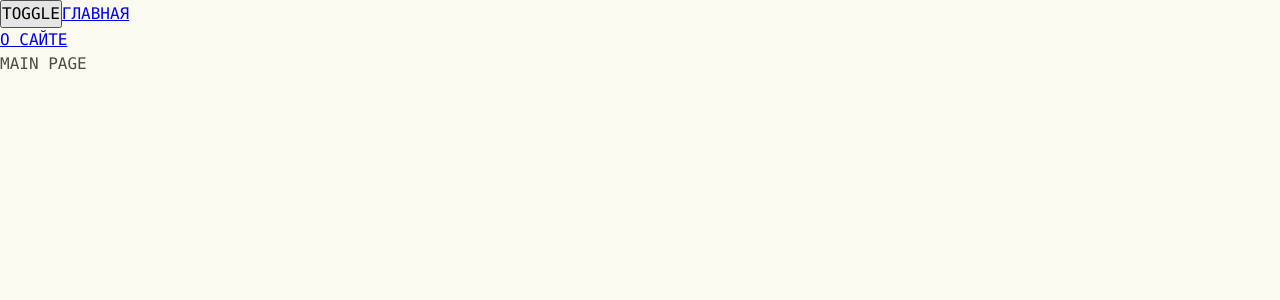
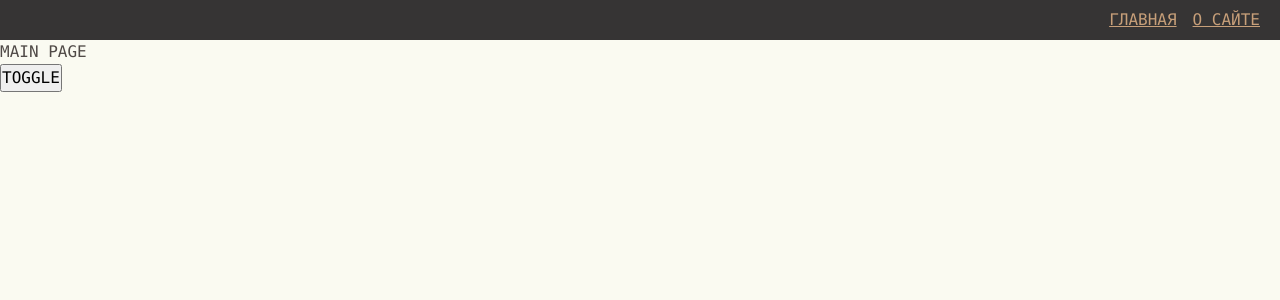
Before and after one commit to DmitriyZabava/advancedFrontend, a React app: page / in a window 1280 px wide. Shown: the top 300 px of the page. Built offline with nearby package versions, Linux system fonts and the light colour scheme.

Commit message:
first widget (navbar) and ui kit component (link)

```diff
--- a/src/app/App.tsx
+++ b/src/app/App.tsx
@@ -1,23 +1,20 @@
 import "./styles/index.scss"
-
-import {NavLink} from "react-router-dom";
 
 import {classNames} from "shared/lib/classNames/classNames";
 import {useTheme} from "app/providers/ThemeProvider";
 import {AppRouter} from "app/providers/router";
+import {NavBar} from "widgets/NavBar";
 
 
 function App() {
     const {theme, toggleTheme} = useTheme()
     return (
         <div className={classNames("app", {}, [theme])}>
-            <button onClick={toggleTheme}>TOGGLE</button>
-
-            <NavLink to={"/"}>ГЛАВНАЯ</NavLink>
-            <br/>
-            <NavLink to={"/about"}>О САЙТЕ</NavLink>
+            <NavBar/>
 
             <AppRouter/>
+
+            <button onClick={toggleTheme}>TOGGLE</button>
         </div>
     );
 }
--- a/src/app/styles/themes/dark.scss
+++ b/src/app/styles/themes/dark.scss
@@ -1,6 +1,10 @@
 .app.dark {
   --bg-color: #363434;
+  --inverted-bg-color: #fafaf1;
 
   --primary-color: #c79f79;
   --secondary-color: #f8c498;
+
+  --inverted-primary-color: #504a47;
+  --inverted-secondary-color: #7a7573;
 }
--- a/src/app/styles/themes/light.scss
+++ b/src/app/styles/themes/light.scss
@@ -1,6 +1,10 @@
 .app.light {
   --bg-color: #fafaf1;
+  --inverted-bg-color: #363434;
 
   --primary-color: #504a47;
   --secondary-color: #7a7573;
+
+  --inverted-primary-color: #c79f79;
+  --inverted-secondary-color: #f8c498;
 }
--- a/src/app/styles/variables/global.scss
+++ b/src/app/styles/variables/global.scss
@@ -10,4 +10,8 @@
   --font-size-l: 24px;
   --font-line-l: 32px;
   --font-l: var(--font-size-l) / var(--font-line-l) var(--font-family-main);
+
+  // Размеры
+  --navbar-hight: 40px;
+
 }
--- a/src/shared/lib/classNames/classNames.ts
+++ b/src/shared/lib/classNames/classNames.ts
@@ -1,10 +1,10 @@
 type  Mods = Record<string, boolean | string>
 
 
-export function classNames(cls: string, mods: Mods, additional: string[]): string {
+export function classNames(cls: string, mods: Mods = {}, additional: string[] = []): string {
 
     return [cls,
-        ...additional,
+        ...additional.filter(Boolean),
         ...Object.entries(mods)
             .filter(([className, value]) => Boolean(value))
             .map(([className]) => className)
--- /dev/null
+++ b/src/shared/ui/AppLink/AppLink.module.scss
@@ -0,0 +1,13 @@
+.AppLink {
+  color: var(--primary-color);
+}
+
+
+.primary {
+  color: var(--primary-color);
+}
+
+
+.inverted{
+color: var(--inverted-primary-color);
+}
--- /dev/null
+++ b/src/shared/ui/AppLink/AppLink.tsx
@@ -0,0 +1,35 @@
+import {classNames} from "shared/lib/classNames/classNames";
+
+import cls from "./AppLink.module.scss"
+import {Link, LinkProps} from "react-router-dom";
+import {FC} from "react";
+
+export enum AppLinkTheme {
+    PRIMARY = "primary",
+    INVERTED = "inverted",
+}
+
+interface AppLinkProps extends LinkProps {
+    className?: string;
+    theme?: AppLinkTheme;
+}
+
+
+export const AppLink: FC<AppLinkProps> = (props) => {
+    const {
+        to,
+        className,
+        children,
+        theme = AppLinkTheme.PRIMARY,
+        ...otherProps
+    } = props
+
+    return (
+        <Link to={to}
+              className={classNames(cls.AppLink, {}, [className,cls[theme] ])}
+              {...otherProps}
+        >
+            {children}
+        </Link>
+    );
+}
--- /dev/null
+++ b/src/widgets/NavBar/index.ts
@@ -0,0 +1 @@
+export {NavBar} from "./ui/NavBar"
--- /dev/null
+++ b/src/widgets/NavBar/ui/NavBar.module.scss
@@ -0,0 +1,16 @@
+.NavBar {
+  width: 100%;
+  height: var(--navbar-hight);
+  background: var(--inverted-bg-color);
+  display: flex;
+  align-items: center;
+  padding: 20px;
+}
+
+.links {
+  margin-left: auto;
+}
+
+.mainLink {
+  margin-right: 1rem;
+}
--- /dev/null
+++ b/src/widgets/NavBar/ui/NavBar.tsx
@@ -0,0 +1,22 @@
+import {classNames} from "shared/lib/classNames/classNames";
+
+import cls from "./NavBar.module.scss"
+import {AppLink, AppLinkTheme} from "shared/ui/AppLink/AppLink";
+
+interface NavBarProps {
+    className?: string;
+}
+
+
+export const NavBar = ({className}: NavBarProps) => {
+    return (
+        <div className={classNames(cls.NavBar, {}, [className])}>
+
+            <div className={cls.links}>
+                <AppLink theme={AppLinkTheme.INVERTED} to={"/"} className={cls.mainLink}>ГЛАВНАЯ</AppLink>
+                <AppLink theme={AppLinkTheme.INVERTED} to={"/about"}>О САЙТЕ</AppLink>
+            </div>
+
+        </div>
+    );
+}
```
